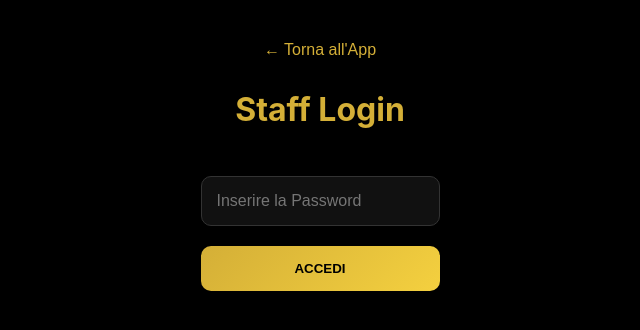
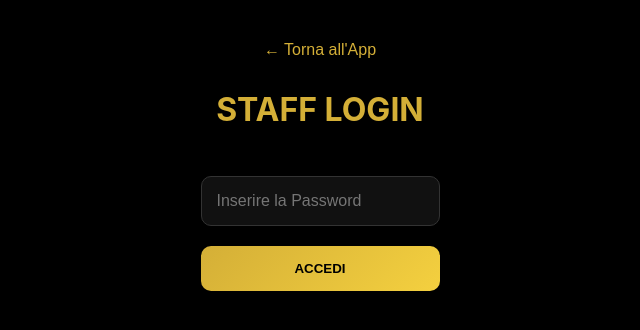
Before and after one commit to giachi32-a11y/donbelndz-barber, a React (Vite) app: page /staff-access in a window 1280 px wide. Shown: the top 330 px of the page, without its empty margins (320-960 px from the left). Built offline with nearby package versions, Linux system fonts and the light colour scheme.

Commit message:
Update StaffDashboard.jsx

```diff
--- a/src/StaffDashboard.jsx
+++ b/src/StaffDashboard.jsx
@@ -93,7 +93,7 @@ export default function StaffDashboard({ onBack }) {
     return (
       <div style={{ padding: '40px 20px', textAlign: 'center', backgroundColor: THEME.bg, minHeight: '100vh', display: 'flex', flexDirection: 'column', alignItems: 'center' }}>
         <button onClick={onBack} style={{ color: THEME.gold, background: 'none', border: 'none', cursor: 'pointer', fontSize: '1rem', alignSelf: 'center' }}>← Torna all'App</button>
-        <h2 style={{ color: THEME.gold, marginTop: '30px', fontSize: '2rem' }}>Staff Login</h2>
+        <h2 style={{ color: THEME.gold, marginTop: '30px', fontSize: '2rem' }}>STAFF LOGIN</h2>
         <div style={{ marginTop: '20px', width: '100%', maxWidth: '300px', display: 'flex', flexDirection: 'column', alignItems: 'center' }}>
           <input
             type="password"
```
